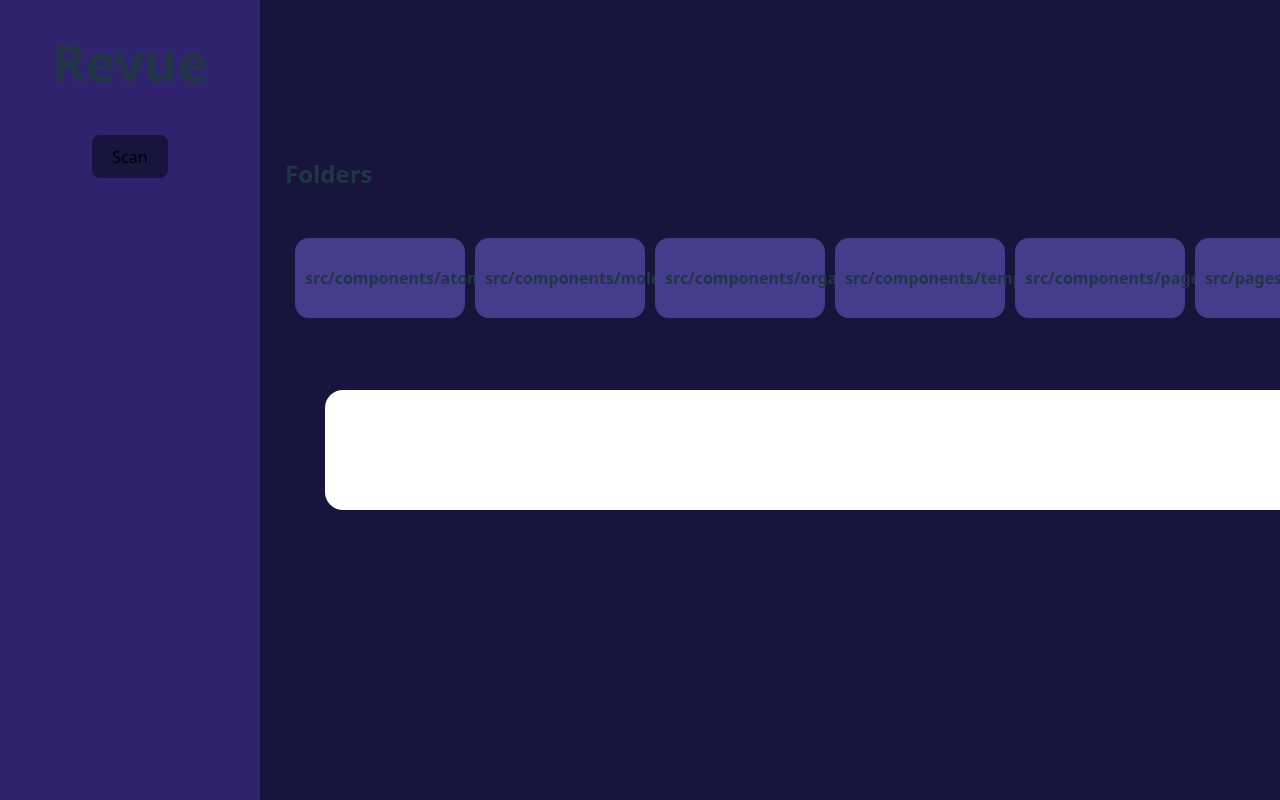
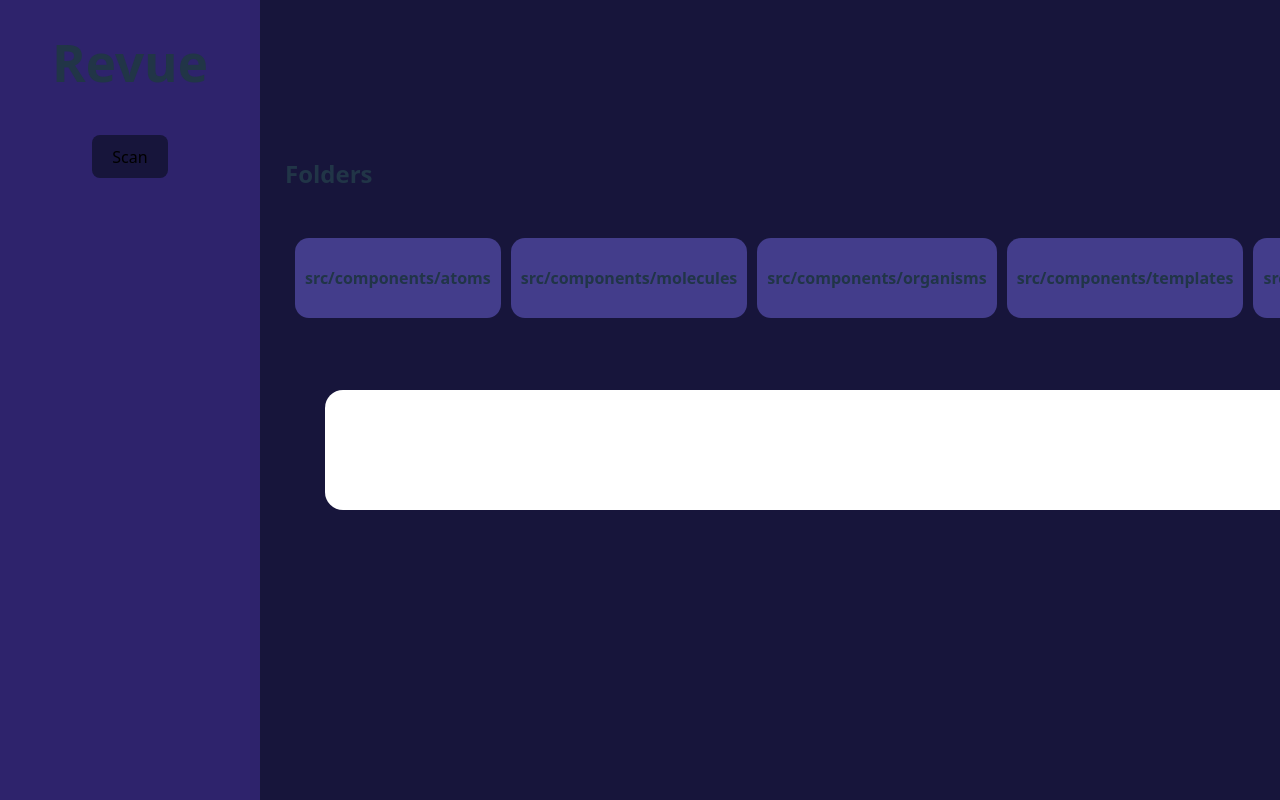
Before and after one commit to Mohamed-Abuali/Revue, a React (Vite) app: page / in a window 1280 px wide. Built offline with nearby package versions, Linux system fonts and the light colour scheme.

Commit message:
style: adjust layout and spacing in App.css
- Remove auto margin and border-box from root element
- Set width to 100% for grid column 2
- Change max-width from 100vw to 100% for better responsiveness

```diff
--- a/src/App.css
+++ b/src/App.css
@@ -1,8 +1,8 @@
 #root {
 
-  margin: 0 auto;
+  margin: 0;
   padding: 0;
-  box-sizing: border-box;
+
   --background:#17153B;
   --main:#2E236C;
   --secondary:#433D8B;
@@ -36,7 +36,7 @@
   grid-column: 2;
   grid-row: 2/3;
 
-
+  width: 100%;
   padding: 10px;
   display: flex;
   flex-direction: column;
@@ -49,7 +49,7 @@
   justify-content: start;
   align-items: center;
   gap: 10px;
-  max-width:100vw;
+  max-width: 100%;
 
   overflow-x: auto;
 
```
